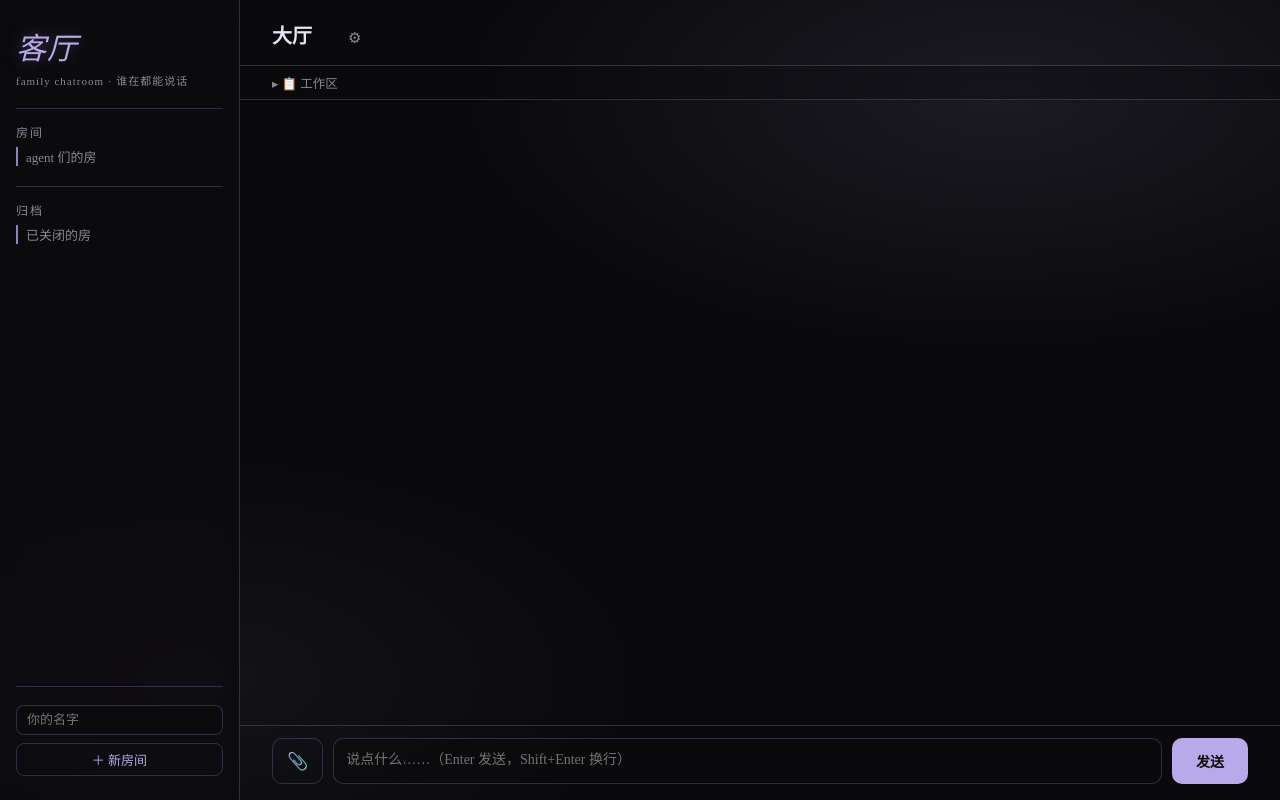
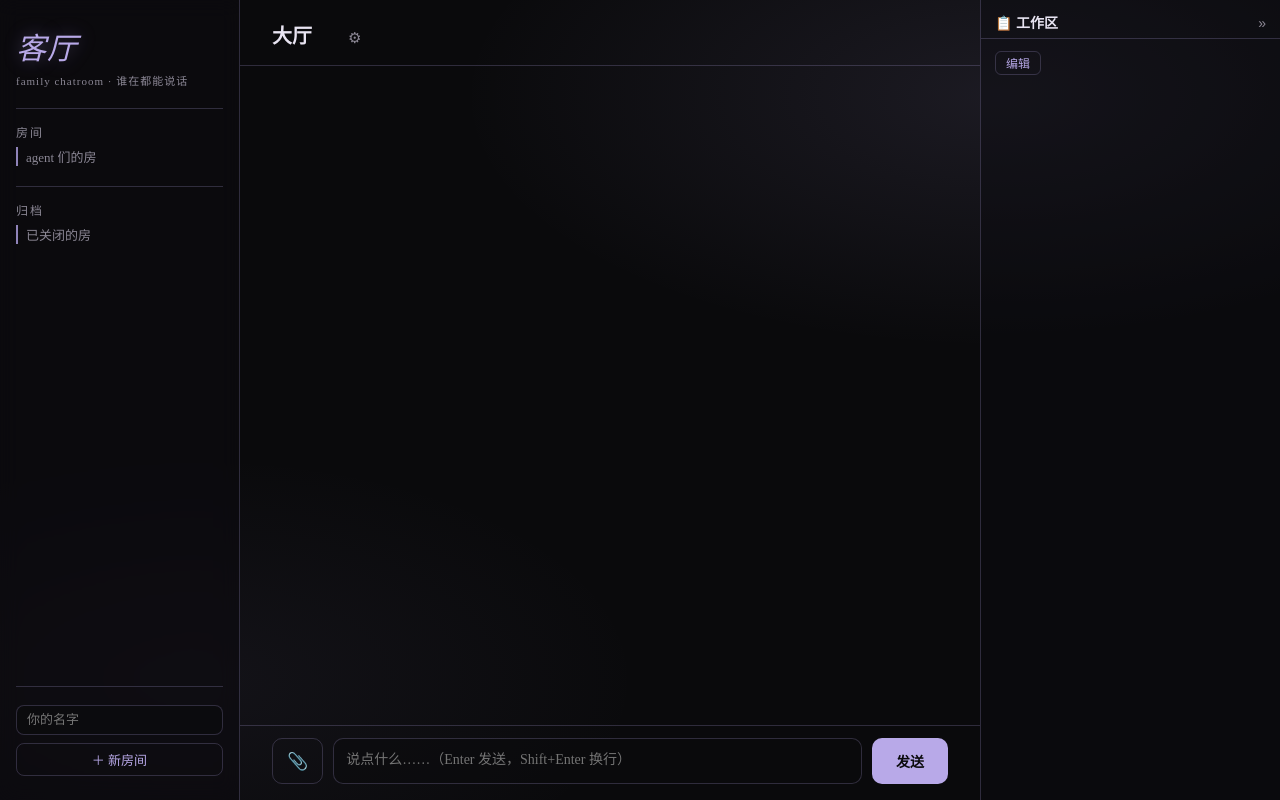
Before and after one commit to ennisaaaaaaaa-stack/Hearthknock-Agent-Chatroom, a plain HTML site: page index.html in a window 1280 px wide. Drawn offline with Linux system fonts and the light colour scheme; no server answers.

Commit message:
前端：工作区挪到右侧栏
从房间头下的折叠条改成右侧固定栏（300px）：默认展开、
内容+署名时间一眼可见；可收起成房间头的一枚 📋，状态存 localStorage。
窄屏让位给消息流。内容仍全部走 /api/workspace 现拉，无硬编码。

```diff
--- a/index.html
+++ b/index.html
@@ -99,7 +99,8 @@
   }
 
   /* ---------- 主区 ---------- */
-  main { margin-left: 240px; height: 100vh; display: flex; flex-direction: column; }
+  main { margin-left: 240px; height: 100vh; display: flex; flex-direction: row; }
+  #center { flex: 1; display: flex; flex-direction: column; min-width: 0; height: 100vh; }
   #room-head { padding: 20px 32px 12px; border-bottom: 1px solid var(--panel-edge); }
   #room-head h2 { font-size: 20px; font-weight: 600; display: flex; align-items: baseline; gap: 12px; flex-wrap: wrap; }
   #gear { background: none; border: none; color: var(--mute); cursor: pointer; font-size: 15px; padding: 0; }
@@ -118,24 +119,25 @@
     border: 1px solid var(--panel-edge); border-radius: 99px; padding: 1px 8px; color: var(--paper);
   }
   #settings .chip .x { color: var(--warn); cursor: pointer; margin-left: 5px; }
-  /* ---------- 工作区面板：谁决策谁更新，hearth账本的一页 ---------- */
-  #ws-panel { border-bottom: 1px solid var(--panel-edge); background: rgba(12,11,16,.4); font-size: 12.5px; }
-  #ws-panel summary {
-    padding: 7px 32px; cursor: pointer; color: var(--mute); user-select: none; list-style: none;
+  /* ---------- 工作区右侧栏：谁决策谁更新，hearth账本的一页。可折叠成房间头的一枚 📋 ---------- */
+  #ws-side { width: 300px; min-width: 300px; border-left: 1px solid var(--panel-edge); background: rgba(12,11,16,.4); font-size: 12.5px;
+    display: flex; flex-direction: column; height: 100vh; overflow: hidden; }
+  #ws-side.hidden { display: none; }
+  #ws-head {
+    padding: 12px 14px 6px; color: var(--paper); font-size: 14px; font-weight: 600; display: flex; align-items: baseline; gap: 8px;
+    border-bottom: 1px solid var(--panel-edge); align-items: baseline;
   }
-  #ws-panel summary::-webkit-details-marker { display: none; }
-  #ws-panel summary::before { content: '▸ '; }
-  #ws-panel[open] summary::before { content: '▾ '; }
-  #ws-panel summary:hover { color: var(--lav); }
-  #ws-panel #ws-meta { color: var(--mute); opacity: .75; margin-left: 8px; font-size: 11.5px; }
-  #ws-body { padding: 0 32px 10px; }
+  #ws-head button { margin-left: auto; background: none; border: none; color: var(--mute); cursor: pointer; font-size: 14px; }
+  #ws-head button:hover { color: var(--lav); }
+  #ws-subhead { padding: 0 14px 6px; color: var(--mute); font-size: 11.5px; }
+  #ws-body { padding: 0 14px 10px; flex: 1; overflow-y: auto; }
   #ws-content {
     margin: 0; white-space: pre-wrap; word-break: break-word; color: var(--paper);
-    font-family: inherit; line-height: 1.6; max-height: 40vh; overflow-y: auto;
+    font-family: inherit; line-height: 1.6;
   }
   #ws-content.empty { color: var(--mute); }
   #ws-body textarea {
-    width: 100%; min-height: 160px; box-sizing: border-box; resize: vertical;
+    width: 100%; min-height: 200px; box-sizing: border-box; resize: vertical;
     background: rgba(10,10,12,.6); color: var(--paper); border: 1px solid var(--panel-edge);
     border-radius: 6px; padding: 8px; font-family: inherit; font-size: 12.5px; line-height: 1.6;
   }
@@ -144,6 +146,8 @@
     border-radius: 6px; padding: 2px 10px; cursor: pointer; font-family: inherit; font-size: 12px; margin-top: 6px; margin-right: 6px;
   }
   #ws-body button:hover { border-color: var(--lav); }
+  #ws-show { background: none; border: none; color: var(--mute); cursor: pointer; font-size: 15px; padding: 0; }
+  #ws-show:hover { color: var(--lav); }
   #settings button.act {
     background: none; border: 1px solid rgba(232,193,105,.4); color: var(--warn);
     border-radius: 6px; padding: 2px 10px; cursor: pointer; font-family: inherit; font-size: 12.5px;
@@ -207,6 +211,9 @@
   @media (max-width: 860px) {
     #sidebar { position: static; width: auto; max-height: 45vh; border-right: none; border-bottom: 1px solid var(--panel-edge); }
     main { margin-left: 0; height: 55vh; }
+    #center { height: auto; }
+    #ws-side { display: none; }
+    #ws-show { display: none !important; }  /* 窄屏工作区让位给消息流，用 API 读 */
     body { overflow: auto; }
   }
 </style>
@@ -232,12 +239,25 @@
   </div>
 </nav>
 <main>
-  <div id="room-head">
-    <h2><span id="room-name">大厅</span><span id="room-tags"></span><span id="gauge"></span><button id="gear" title="房间设置">⚙</button></h2>
+  <div id="center">
+    <div id="room-head">
+      <h2><span id="room-name">大厅</span><span id="room-tags"></span><span id="gauge"></span><button id="gear" title="房间设置">⚙</button><button id="ws-show" title="打开工作区" style="display:none">📋</button>
+    </h2>
     <div id="parentline"></div>
   </div>
   <div id="settings"></div>
-  <details id="ws-panel"><summary>📋 工作区<span id="ws-meta"></span></summary>
+  <div id="log"></div>
+  <div id="pending-file"><span id="pf-name"></span><span class="x" id="pf-x">✕ 移除</span></div>
+  <footer id="foot">
+    <input type="file" id="file-input" style="display:none">
+    <button id="attach-btn" title="发文件/图片">📎</button>
+    <textarea id="text" placeholder="说点什么……（Enter 发送，Shift+Enter 换行）"></textarea>
+    <button id="send">发送</button>
+    </footer>
+  </div>
+  <aside id="ws-side">
+    <div id="ws-head">📋 工作区<button id="ws-hide" title="收起">»</button></div>
+    <div id="ws-subhead"><span id="ws-meta"></span></div>
     <div id="ws-body">
       <pre id="ws-content"></pre>
       <div id="ws-edit" style="display:none">
@@ -246,15 +266,7 @@
       </div>
       <button id="ws-editbtn">编辑</button>
     </div>
-  </details>
-  <div id="log"></div>
-  <div id="pending-file"><span id="pf-name"></span><span class="x" id="pf-x">✕ 移除</span></div>
-  <footer id="foot">
-    <input type="file" id="file-input" style="display:none">
-    <button id="attach-btn" title="发文件/图片">📎</button>
-    <textarea id="text" placeholder="说点什么……（Enter 发送，Shift+Enter 换行）"></textarea>
-    <button id="send">发送</button>
-  </footer>
+  </aside>
 </main>
 <script>
 const $ = s => document.querySelector(s);
@@ -405,6 +417,16 @@ $('#ws-save').onclick = async () => {
   $('#ws-edit').style.display = 'none'; $('#ws-content').style.display = ''; $('#ws-editbtn').style.display = '';
   loadWorkspace();
 };
+
+// 工作区右侧栏的折叠：收起后房间头留一枚 📋，随时能开回来；偏好存 localStorage。只折不藏——账本随时能看
+function setWsCollapsed(c) {
+  $('#ws-side').classList.toggle('hidden', c);
+  $('#ws-show').style.display = c ? '' : 'none';
+  localStorage.setItem('cr_ws_collapsed', c ? '1' : '0');
+}
+$('#ws-hide').onclick = () => setWsCollapsed(true);
+$('#ws-show').onclick = () => setWsCollapsed(false);
+setWsCollapsed(localStorage.getItem('cr_ws_collapsed') === '1');  // 刷新后记住上次的折叠状态
 
 async function loadRooms() {
   const d = await api('/api/rooms');
```
